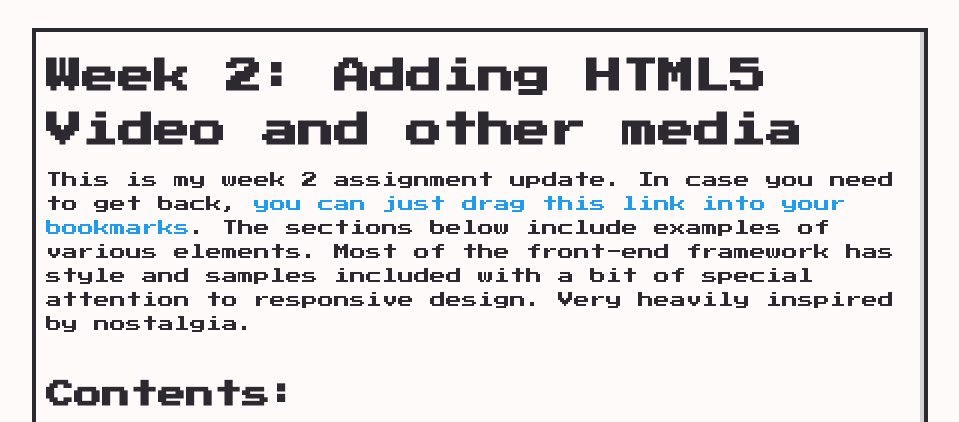
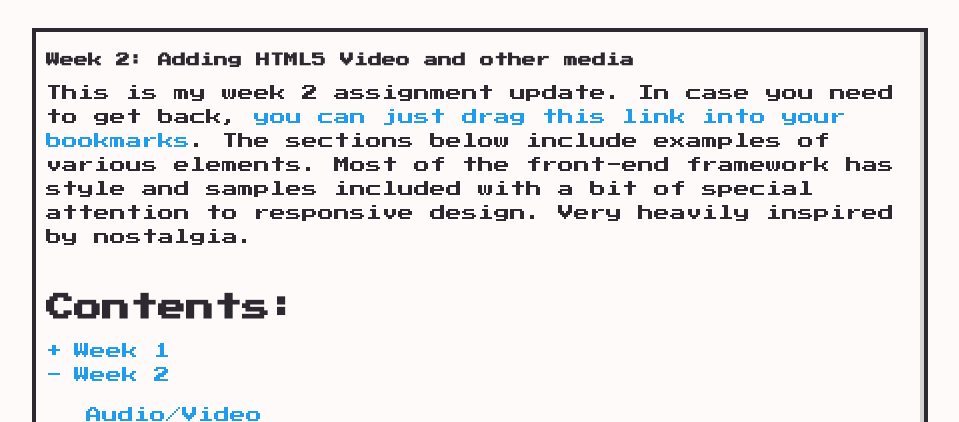
Before and after one commit to pbarden/Super-Web-Framework, a PHP site: page /index.html in a window 1280 px wide. Shown: the part 88-510 px from the top of the page, without its empty margins (160-1119 px from the left). Run offline with PHP 8.4, Linux system fonts and the light colour scheme.

Commit message:
Update style.css

```diff
--- a/style.css
+++ b/style.css
@@ -38,7 +38,7 @@
     margin-bottom: 10px;
 }
 h1 {
-    font-size: 36px;
+    font-size: 14px;
 }
 h2 {
     font-size: 32px;
@@ -484,10 +484,9 @@
     color: #209cee;
     list-style: none;
 }
-/* Required for Chrome browsers, restore after project:
 summary::-webkit-details-marker {
     display: none;
-}*/
+}
 summary:after {
     content: "+";
     float: left;
```
